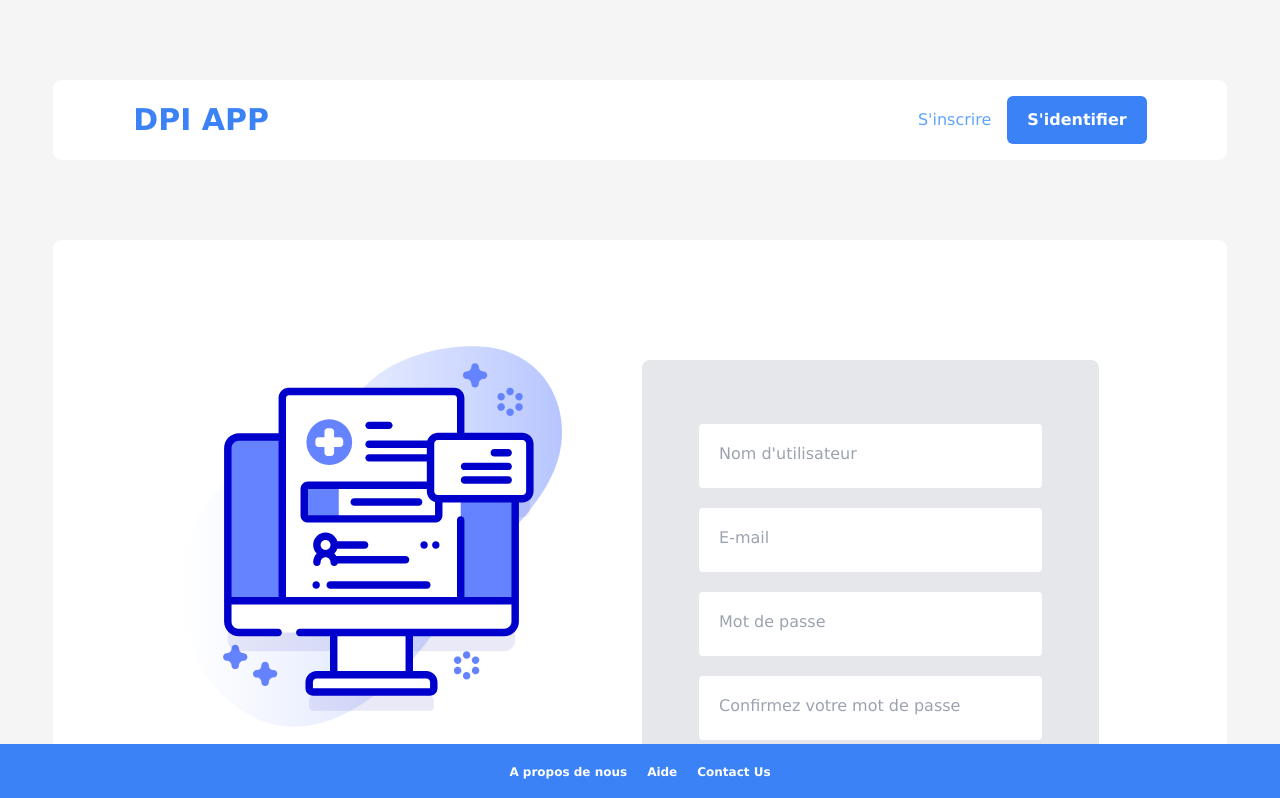
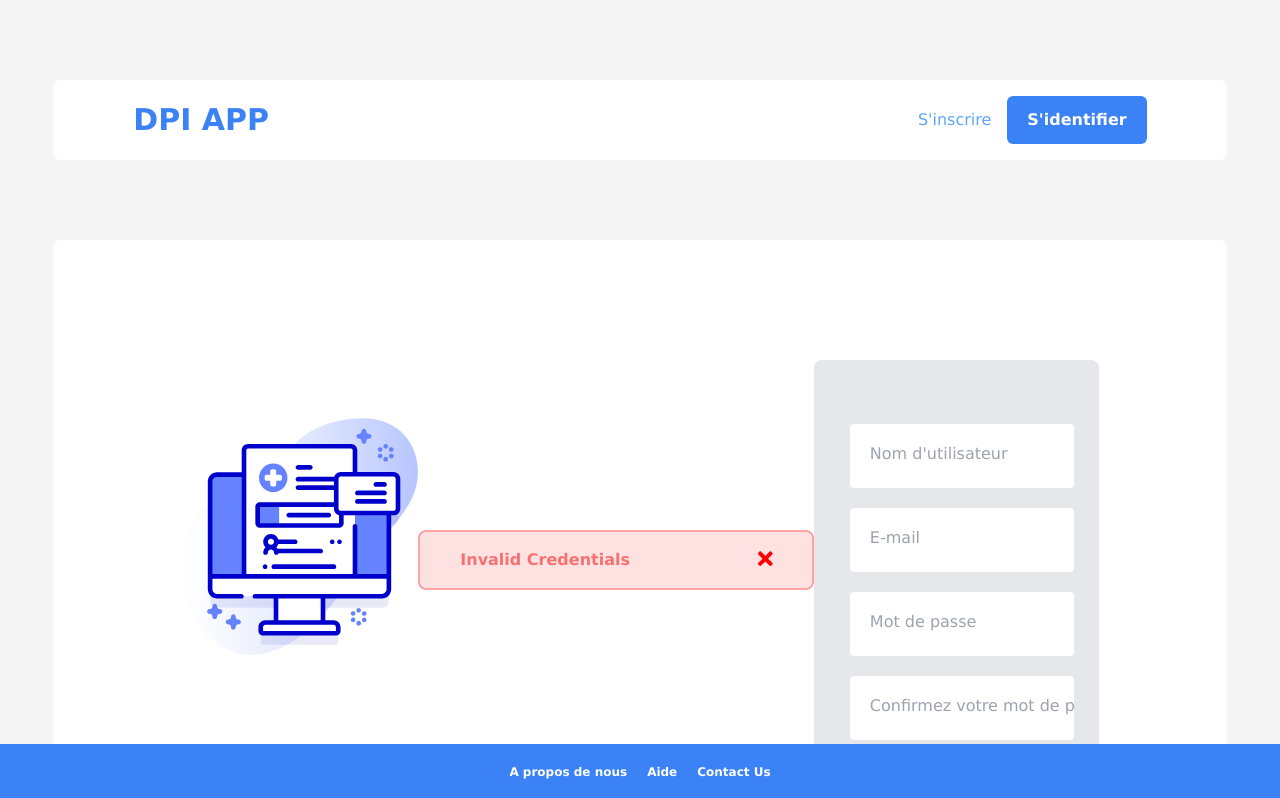
Before and after one commit to ikramkharbouch/DPI_APP, a Next.js app in the folder client/: page /register in a window 1280 px wide. Shown: the top 798 px of the page. Built offline with nearby package versions, Linux system fonts and the light colour scheme.

Commit message:
Add card component

```diff
--- /dev/null
+++ b/client/components/Card.js
@@ -0,0 +1,19 @@
+import { FontAwesomeIcon } from '@fortawesome/react-fontawesome'
+import { faTimes } from '@fortawesome/free-solid-svg-icons'
+
+
+const Card = ({classnames, Message}) => {
+
+    const handleClose = () => {
+
+    }
+
+    return ( <>
+        <div className={`${classnames} w-3/4 mt-10 flex justify-between px-10 font-bold rounded-lg text-center py-4 text-red-400 border bg-red-100 border-2 border-red-300`}>
+            <p>{Message}</p>
+            <FontAwesomeIcon icon={faTimes} color="red" onClick={handleClose} size="lg" />
+        </div>
+    </> );
+}
+
+export default Card;
--- a/client/pages/register.js
+++ b/client/pages/register.js
@@ -3,6 +3,7 @@ import Menu from '../components/Menu'
 import Image from 'next/image'
 import medicalRecord from '../public/dossier-medical.svg'
 import Footer from '../components/Footer'
+import Card from '../components/Card'
 
 const Register = () => {
 
@@ -12,7 +13,7 @@ const Register = () => {
     const [email, setEmail] = useState("")
     const [password, setPassword] = useState("")
     const [repeatPassword, setRepeatPassword] = useState("")
-
+    const [errorMsg, setErrorMsg] = useState("Invalid Credentials")
 
     const [hiddenMenu, sethiddenMenu] = useState("hidden")
 
@@ -32,6 +33,11 @@ const Register = () => {
             username, email, password, repeatPassword
         }
 
+        setUsername("")
+        setEmail("")
+        setPassword("")
+        setRepeatPassword("")
+
         const res = await fetch('http://localhost:8000/user/register', {
             method: 'POST',
             headers: {
@@ -42,6 +48,14 @@ const Register = () => {
         })
 
         const formattedRes = await res.json()
+        if (res.status !== 200)
+        {
+            setErrorMsg(formattedRes.message)
+        }
+
+        console.log(res.status)
+
+        // Check the status and make a card for the user to update him
 
         console.log(formattedRes)
     }
@@ -58,11 +72,14 @@ const Register = () => {
                     <li className="hover:bg-gray-700 bg-blue-500 mx-auto w-1/3 py-4 rounded mt-4">S'identifier</li>
                 </ul>
             </div>
-            <div className="w-5/6 lg:w-11/12 h-3/5 lg:h-3/4 bg-white mx-auto mt-4 lg:mt-20 rounded-lg flex flex-col lg:flex-row justify-between items-center lg:px-32 gap">
-                <div className="hidden lg:block w-1/2"><Image src={medicalRecord} width={1000}
+
+            <div className="w-5/6 lg:w-11/12 h-4/5 lg:h-3/4 bg-white mx-auto mt-4 lg:mt-20 rounded-lg flex flex-col lg:flex-row justify-between items-center lg:px-32">
+
+                <div className="hidden md:hidden lg:block w-1/2"><Image src={medicalRecord} width={1000}
                     height={1000} layout="intrinsic" alt="Picture of the medical record" /></div>
-                <div className="w-full lg:w-3/5 h-5/6 lg:h-4/6 lg:bg-gray-200 rounded-lg mx-auto text-center lg:mt-10">
-                    <form className="max-w-full grid mt-20 lg:mt-11 justify-items-stretch w-3/4 mx-auto text-center p-0 m-0" onSubmit={handleForm}>
+                    {errorMsg && <Card Message={errorMsg} />}
+                <div className="w-full lg:w-3/5 mt-10 h-5/6 lg:h-4/6 lg:bg-gray-200 rounded-lg mx-auto text-center lg:mt-10">
+                    <form className="max-w-full grid lg:mt-11 justify-items-stretch w-3/4 mx-auto text-center p-0 m-0" onSubmit={handleForm}>
 
                         <input type="text" className="py-2 pl-5 mt-5 lg:py-5 rounded border lg:border-0" placeholder="Nom d'utilisateur" value={username} onChange={(e) => setUsername(e.target.value)} />
                         <input type="text" className="py-2 mt-5 pl-5 lg:py-5 rounded border lg:border-0" placeholder="E-mail" value={email} onChange={(e) => setEmail(e.target.value)}/>
```
